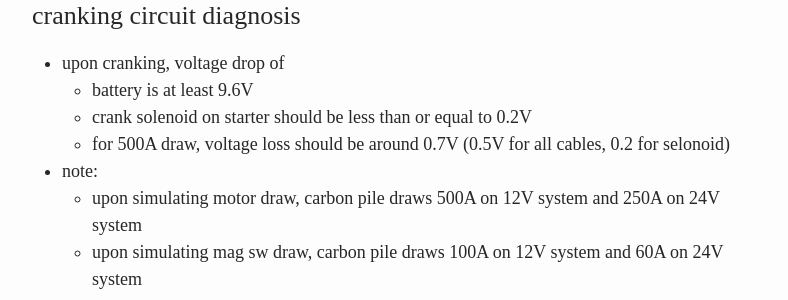
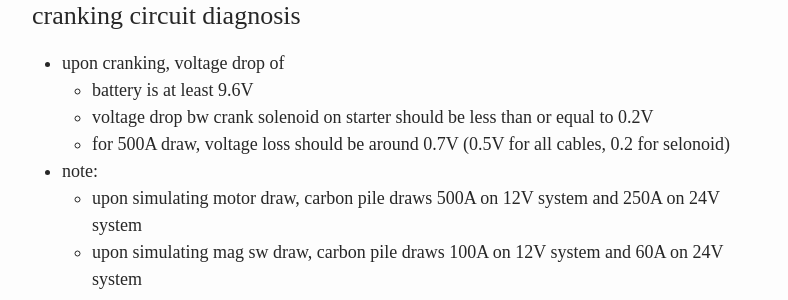
Before and after one commit to jkoz/jkoz.github.io, a Jekyll site: the page built from _posts/2021-03-11-red-seal-preparation.md, in a window 1280 px wide and 900 px high, scrolled down 19831 px. Shown: the part 153-453 px from the top of the window, without its empty margins (238-1026 px from the left). Built offline with Jekyll 4.4.1, drawn with Linux system fonts in a browser that asks for light colours; some web fonts are replaced.

Commit message:
update red seal stuff

```diff
--- a/_posts/2021-03-11-red-seal-preparation.md
+++ b/_posts/2021-03-11-red-seal-preparation.md
@@ -620,7 +620,7 @@ categories:
 
 - fully charge 12.6V or 25.2V; max 14.8V or 29.6V
 
-##  alternator
+## Alternator
 
 - stator has output to charge the battery though retifier
     - 3 windings wound
@@ -707,7 +707,7 @@ categories:
 
 - upon cranking, voltage drop of
     - battery is at least 9.6V
-    - crank solenoid on starter should be less than or equal to  0.2V
+    - voltage drop bw crank solenoid on starter should be less than or equal to  0.2V
     - for 500A draw, voltage loss should be around 0.7V (0.5V for all cables, 0.2 for selonoid)
 - note:
     - upon simulating motor draw, carbon pile draws 500A on 12V system and 250A on 24V system
```
